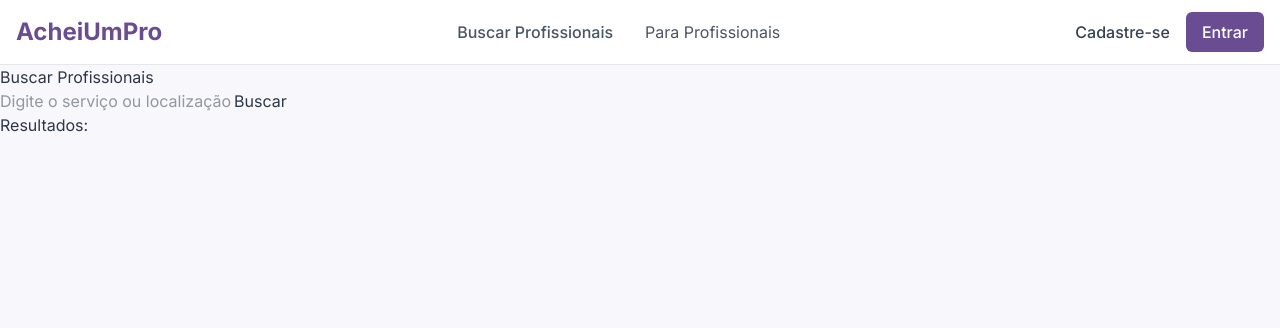
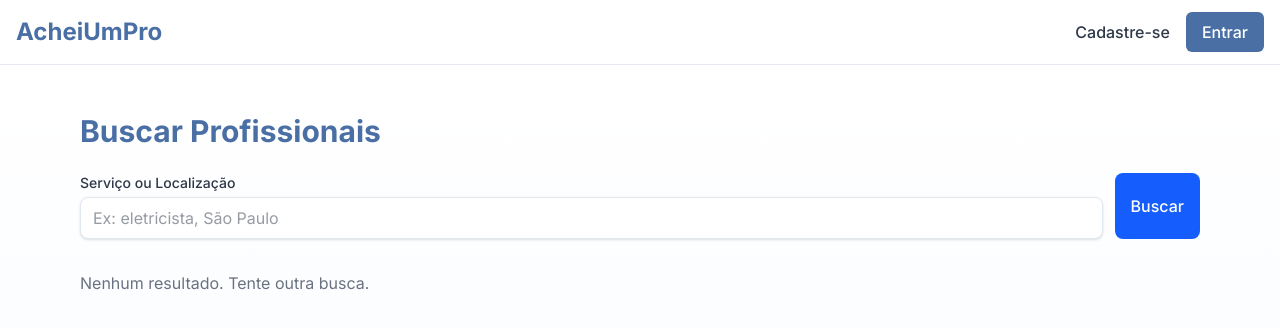
Before and after one commit to MuriloM676/AcheiUmPro, a Next.js app: page /search in a window 1280 px wide. Shown: the top 328 px of the page. Built offline with nearby package versions, Linux system fonts and the light colour scheme.

Commit message:
Arruma as cores de todas as rotas

```diff
--- a/src/app/(auth)/register/page.tsx
+++ b/src/app/(auth)/register/page.tsx
@@ -60,7 +60,7 @@ export default function RegisterPage() {
   }
 
   return (
-    <div className="min-h-screen flex items-center justify-center bg-gradient-to-br from-green-900 via-green-800 to-green-900 py-12">
+    <div className="min-h-screen flex items-center justify-center bg-gradient-to-br from-blue-900 via-blue-800 to-blue-900 py-12">
       <div className="max-w-md w-full space-y-8 p-8 bg-white/20 backdrop-blur-md rounded-xl shadow-lg border border-white/30">
         <div>
           <h2 className="mt-6 text-center text-3xl font-extrabold text-gray-100">
@@ -77,7 +77,7 @@ export default function RegisterPage() {
             onClick={() => handleRoleChange('client')}
             className={`flex-1 py-2 px-4 text-sm font-medium rounded-md transition-colors ${
               selectedRole === 'client'
-                ? 'bg-blue-600 text-white'
+                ? 'bg-[var(--secondary-1)] text-white'
                 : 'text-gray-300 hover:text-white'
             }`}
           >
@@ -88,7 +88,7 @@ export default function RegisterPage() {
             onClick={() => handleRoleChange('provider')}
             className={`flex-1 py-2 px-4 text-sm font-medium rounded-md transition-colors ${
               selectedRole === 'provider'
-                ? 'bg-green-600 text-white'
+                ? 'bg-[var(--secondary-1)] text-white'
                 : 'text-gray-300 hover:text-white'
             }`}
           >
--- a/src/app/globals.css
+++ b/src/app/globals.css
@@ -14,6 +14,30 @@
   --primary-dark: #4A3273;
   --accent-light: #58D2CC;
   --accent-dark: #28928C;
+
+  /* Header / Navbar */
+  --header-bg: #ffffff;
+  --header-text: var(--foreground);
+  --header-border: #E6E9F2;
+
+  /* Inputs */
+  --input-label-color: var(--foreground);
+  --input-bg: #ffffff;
+  --input-border: #E2E8F0; /* gray-200 */
+  --input-text: var(--foreground);
+}
+
+/* Dark theme variables for login and hero headers */
+.theme-dark {
+  --background: linear-gradient(135deg, #0f1724 0%, #0b1220 100%);
+  --foreground: #E6EEF8;
+  --header-bg: linear-gradient(90deg,#0b1220,#0f1724);
+  --header-text: #E6EEF8;
+  --header-border: rgba(255,255,255,0.06);
+  --input-label-color: #CBD5E1; /* tailwind slate-300 */
+  --input-bg: rgba(255,255,255,0.03);
+  --input-border: rgba(255,255,255,0.08);
+  --input-text: #F8FAFC;
 }
 
 @theme inline {
@@ -23,8 +47,8 @@
   --color-secondary-1: var(--secondary-1);
   --color-secondary-2: var(--secondary-2);
   --color-accent: var(--accent);
-  --font-sans: var(--font-geist-sans);
-  --font-mono: var(--font-geist-mono);
+  --font-sans: 'Inter', system-ui, -apple-system, 'Segoe UI', Roboto, 'Helvetica Neue', Arial;
+  --font-mono: ui-monospace, SFMono-Regular, Menlo, Monaco, 'Roboto Mono', 'Courier New', monospace;
 }
 
 body {
@@ -59,3 +83,17 @@ body {
 .btn-accent:hover {
   background-color: var(--accent-dark);
 }
+
+/* Small helpers for header */
+.header-container {
+  background: var(--header-bg);
+  color: var(--header-text);
+  border-bottom: 1px solid var(--header-border);
+}
+
+/* Input default styles when using CSS variables */
+.input-default {
+  background: var(--input-bg);
+  color: var(--input-text);
+  border: 1px solid var(--input-border);
+}
--- a/src/app/provider/[id]/page.tsx
+++ b/src/app/provider/[id]/page.tsx
@@ -1,9 +1,10 @@
 import { ProviderProfileClient } from './ProviderProfileClient'
 
 interface ProviderPageProps {
-  params: { id: string }
+  params: Promise<{ id: string }>
 }
 
-export default function ProviderProfilePage({ params }: ProviderPageProps) {
-  return <ProviderProfileClient providerId={params.id} />
+export default async function ProviderProfilePage({ params }: ProviderPageProps) {
+  const resolved = await params
+  return <ProviderProfileClient providerId={resolved.id} />
 }
--- a/src/app/search/page.tsx
+++ b/src/app/search/page.tsx
@@ -1,14 +1,23 @@
+"use client";
+
 import React, { useState } from 'react';
+import { Input } from '@/components/Input'
+import { Button } from '@/components/Button'
+
+interface SearchResult {
+  id: number;
+  name: string;
+  service: string;
+  location: string;
+}
 
 const Search = () => {
   const [query, setQuery] = useState('');
-  const [results, setResults] = useState([]);
+  const [results, setResults] = useState<SearchResult[]>([]);
 
   const handleSearch = async (e: React.FormEvent) => {
     e.preventDefault();
-    // Lógica para buscar profissionais no backend
-    console.log('Buscando por:', query);
-    // Simulação de resultados
+    // TODO: replace with real API request
     setResults([
       { id: 1, name: 'João Silva', service: 'Eletricista', location: 'São Paulo' },
       { id: 2, name: 'Maria Oliveira', service: 'Encanadora', location: 'Rio de Janeiro' },
@@ -16,26 +25,40 @@ const Search = () => {
   };
 
   return (
-    <div>
-      <h1>Buscar Profissionais</h1>
-      <form onSubmit={handleSearch}>
-        <input
-          type="text"
-          placeholder="Digite o serviço ou localização"
-          value={query}
-          onChange={(e) => setQuery(e.target.value)}
-        />
-        <button type="submit">Buscar</button>
-      </form>
-      <div>
-        <h2>Resultados:</h2>
-        <ul>
-          {results.map((result) => (
-            <li key={result.id}>
-              {result.name} - {result.service} ({result.location})
-            </li>
-          ))}
-        </ul>
+    <div className="min-h-screen bg-gradient-to-b from-white to-[#f6f9ff]">
+      <div className="max-w-6xl mx-auto px-4 py-12">
+        <h1 className="text-3xl font-bold mb-6 text-[color:var(--secondary-1)]">Buscar Profissionais</h1>
+
+        <form onSubmit={handleSearch} className="flex gap-3 mb-8">
+          <Input
+            label="Serviço ou Localização"
+            placeholder="Ex: eletricista, São Paulo"
+            value={query}
+            onChange={(e) => setQuery((e.target as HTMLInputElement).value)}
+            className="flex-1"
+          />
+          <Button type="submit" className="whitespace-nowrap">Buscar</Button>
+        </form>
+
+        <div className="space-y-4">
+          {results.length === 0 ? (
+            <div className="text-gray-500">Nenhum resultado. Tente outra busca.</div>
+          ) : (
+            results.map((r) => (
+              <div key={r.id} className="bg-white border border-gray-100 rounded-lg p-4 shadow-sm">
+                <div className="flex justify-between items-center">
+                  <div>
+                    <h3 className="font-semibold text-lg">{r.name}</h3>
+                    <p className="text-sm text-gray-600">{r.service} • {r.location}</p>
+                  </div>
+                  <div>
+                    <Button variant="outline" onClick={() => window.location.href = `/provider/${r.id}`}>Ver Perfil</Button>
+                  </div>
+                </div>
+              </div>
+            ))
+          )}
+        </div>
       </div>
     </div>
   );
--- a/src/components/Input.tsx
+++ b/src/components/Input.tsx
@@ -10,16 +10,20 @@ export const Input = forwardRef<HTMLInputElement, InputProps>(
     return (
       <div className="w-full">
         {label && (
-          <label className="block text-sm font-medium text-gray-700 mb-1">
+          <label
+            className="block text-sm font-medium mb-1"
+            style={{ color: 'var(--input-label-color)' }}
+          >
             {label}
           </label>
         )}
         <input
           ref={ref}
           className={`
-            w-full px-3 py-2 border rounded-lg shadow-sm
-            focus:outline-none focus:ring-2 focus:ring-blue-500
-            ${error ? 'border-red-500' : 'border-gray-300'}
+            input-default
+            w-full px-3 py-2 rounded-lg shadow-sm
+            focus:outline-none focus:ring-2 focus:ring-[var(--primary)]
+            ${error ? 'border-red-500' : ''}
             ${className}
           `}
           {...props}
--- a/src/components/Navbar.tsx
+++ b/src/components/Navbar.tsx
@@ -10,44 +10,27 @@ export default function Navbar() {
   const { user, logout, isAuthenticated } = useAuth({ requireAuth: false });
 
   return (
-    <header className="border-b border-gray-200" style={{ backgroundColor: 'white' }}>
+    <header className={`header-container`}>
       <div className="container mx-auto px-4 py-3">
         <div className="flex justify-between items-center">
           {/* Logo */}
           <Link href="/" className="flex items-center">
-            <h1 className="text-2xl font-bold" style={{ color: 'var(--primary)' }}>AcheiUmPro</h1>
+            <h1 className="text-2xl font-bold" style={{ color: 'var(--secondary-1)' }}>AcheiUmPro</h1>
           </Link>
 
           {/* Menu principal */}
           <nav className="hidden md:flex space-x-8">
-            {!isAuthenticated && (
-              <>
-                <Link
-                  href="/search"
-                  className={`text-gray-600 hover:text-primary ${pathname === '/search' ? 'font-medium' : ''}`}
-                >
-                  Buscar Profissionais
-                </Link>
-                <Link
-                  href="/register"
-                  className={`text-gray-600 hover:text-primary ${pathname === '/register' ? 'font-medium' : ''}`}
-                >
-                  Para Profissionais
-                </Link>
-              </>
-            )}
-
             {isAuthenticated && (
               <>
                 <Link
                   href={user?.role === 'client' ? '/dashboard/client' : '/dashboard/provider'}
-                  className={`text-gray-600 hover:text-primary ${pathname?.includes('/dashboard') ? 'font-medium' : ''}`}
+                  className={`${pathname?.includes('/dashboard') ? 'font-medium' : ''} hover:text-[var(--secondary-1)]`}
                 >
                   Dashboard
                 </Link>
                 <Link
                   href="/search"
-                  className={`text-gray-600 hover:text-primary ${pathname === '/search' ? 'font-medium' : ''}`}
+                  className={`hover:text-[var(--secondary-1)] ${pathname === '/search' ? 'font-medium' : ''}`}
                 >
                   Buscar
                 </Link>
@@ -61,7 +44,8 @@ export default function Navbar() {
               <>
                 <Link
                   href="/register"
-                  className="text-gray-700 hover:text-primary font-medium"
+                  className="font-medium"
+                  style={{ color: 'var(--header-text)' }}
                 >
                   Cadastre-se
                 </Link>
@@ -69,7 +53,7 @@ export default function Navbar() {
                   href="/login"
                   className="px-4 py-2 rounded-md font-medium"
                   style={{
-                    backgroundColor: 'var(--primary)',
+                    backgroundColor: 'var(--secondary-1)',
                     color: 'white',
                   }}
                 >
@@ -78,7 +62,7 @@ export default function Navbar() {
               </>
             ) : (
               <>
-                <span className="text-gray-600">Olá, {user?.name}</span>
+                <span style={{ color: 'var(--header-text)' }}>Olá, {user?.name}</span>
                 <Button onClick={logout} variant="outline" size="sm">
                   Sair
                 </Button>
```
Also changed, not shown: src/app/(auth)/login/page.tsx (+5 -9 lines).
